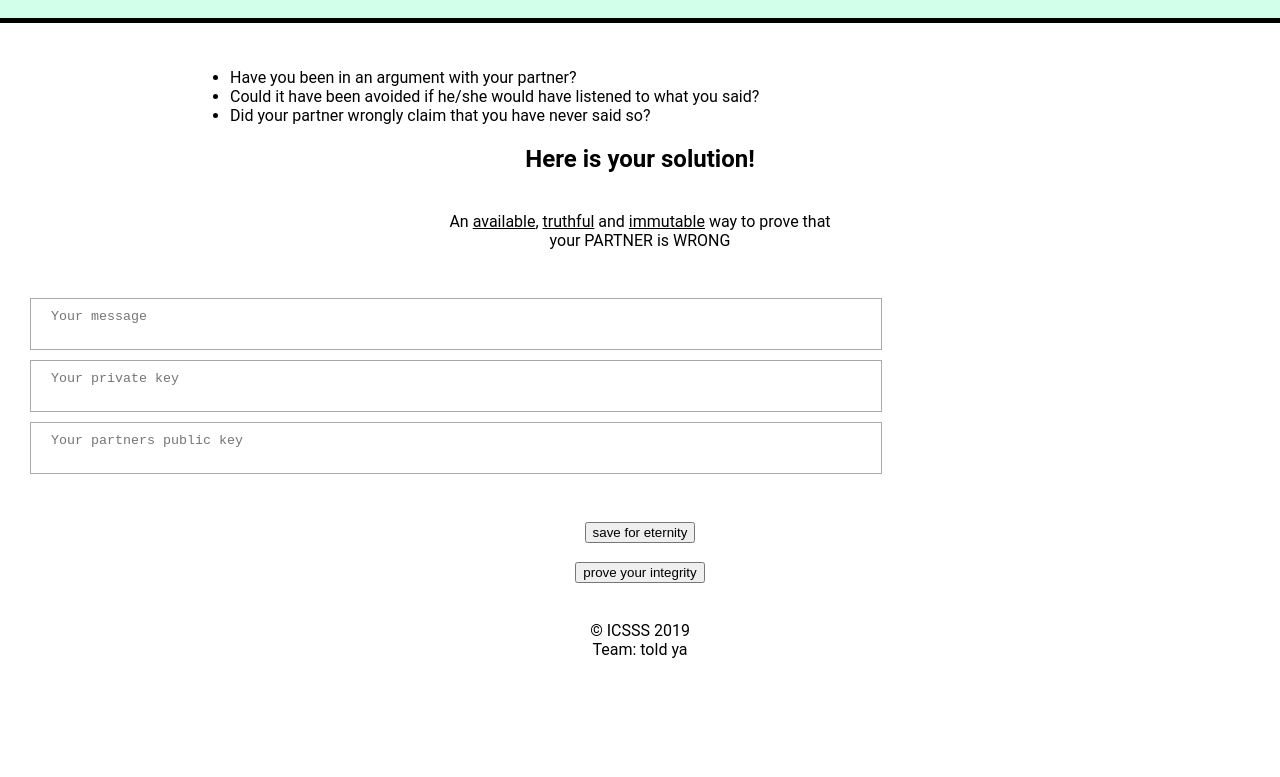
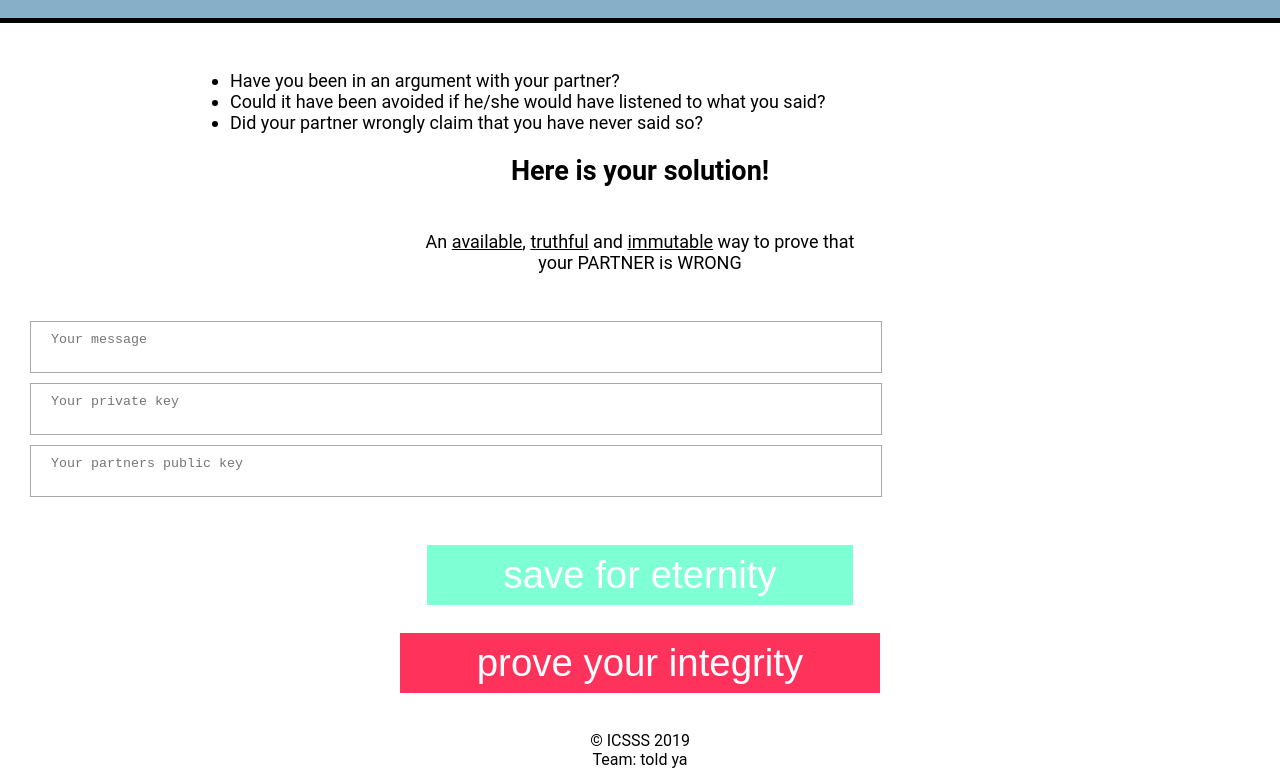
Before and after one commit to pablobiedma/ToldYa-Backend, a plain HTML site: page toooldya.html in a window 1280 px wide. Shown: the part 87-864 px from the top of the page. Before the commit the page ends 800 px from the top, so only its background shows below. Drawn offline with Linux system fonts and the light colour scheme; files that its build step writes are made by us from their sources.

Commit message:
Update tooldya.css

```diff
--- a/tooldya.css
+++ b/tooldya.css
@@ -19,7 +19,7 @@ body {
     border-right: none;
     margin-bottom: 10px;
     position: fixed;
-    background: #d1ffea;
+    background: #87AFC7;
     width: 100%;
     top: 0px;
     height: 100px;
@@ -160,3 +160,57 @@ section {
 .status{
 //display:block;
 }
+
+div {
+    font-size: x-large;
+}
+
+
+button{
+    /*background:CornflowerBlue;*/
+    color:#fff;
+    border:none;
+    position:relative;
+    height:60px;
+    font-size:1.6em;
+    padding:0 2em;
+    cursor:pointer;
+    transition:800ms ease all;
+    outline:none;
+}
+button:hover{
+    background:#fff;
+    color:#002eff;
+}
+button:before,button:after{
+    content:'';
+    position:absolute;
+    top:0;
+    right:0;
+    height:2px;
+    width:0;
+    background: CornflowerBlue;
+    transition:400ms ease all;
+}
+button:after{
+    right:inherit;
+    top:inherit;
+    left:0;
+    bottom:0;
+}
+button:hover:before,button:hover:after{
+    width:100%;
+    transition:800ms ease all;
+}
+
+#go-button {
+    background: aquamarine;
+}
+
+#prove-button {
+    background: #ff325b;
+}
+
+#description {
+    font-size: large;
+}
```
